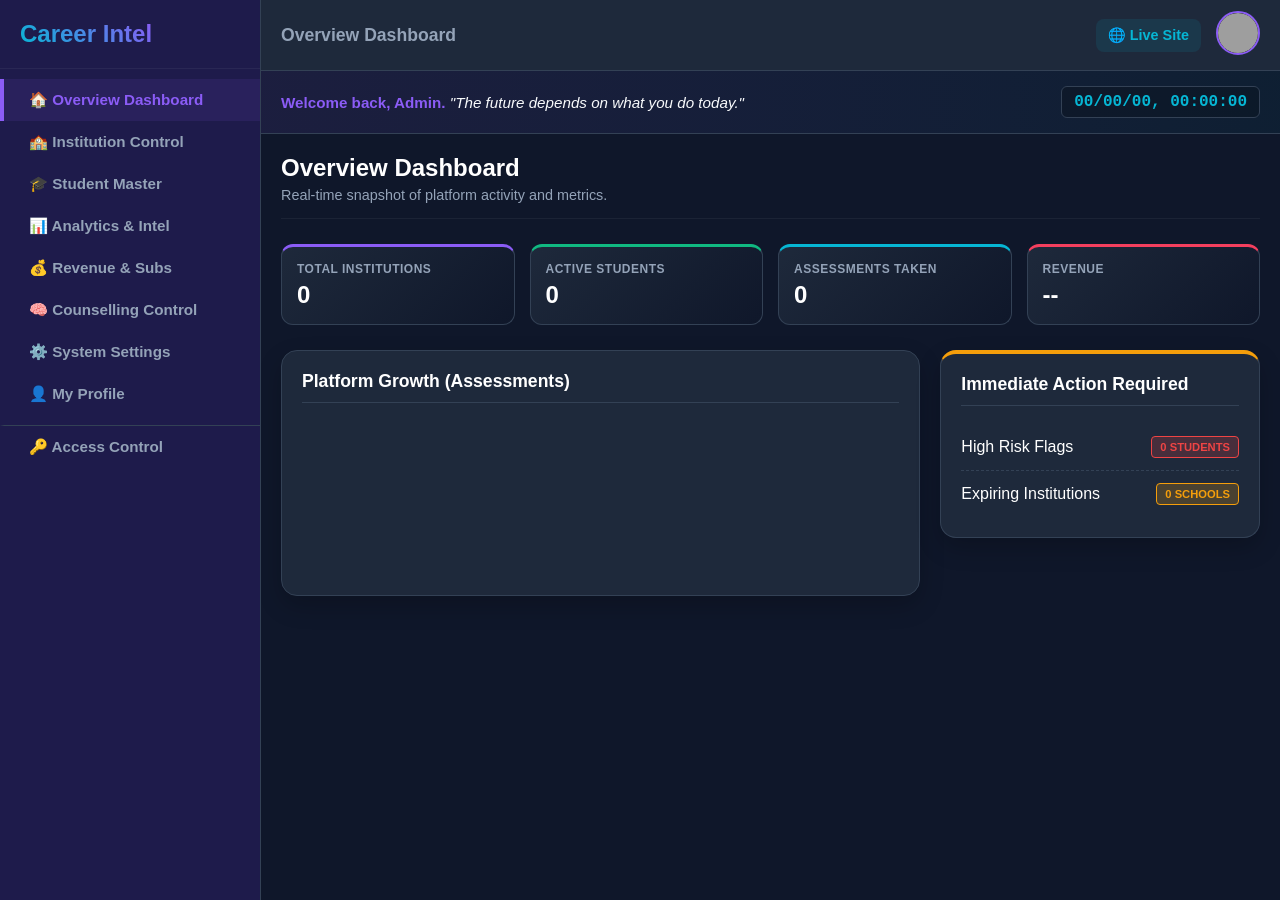
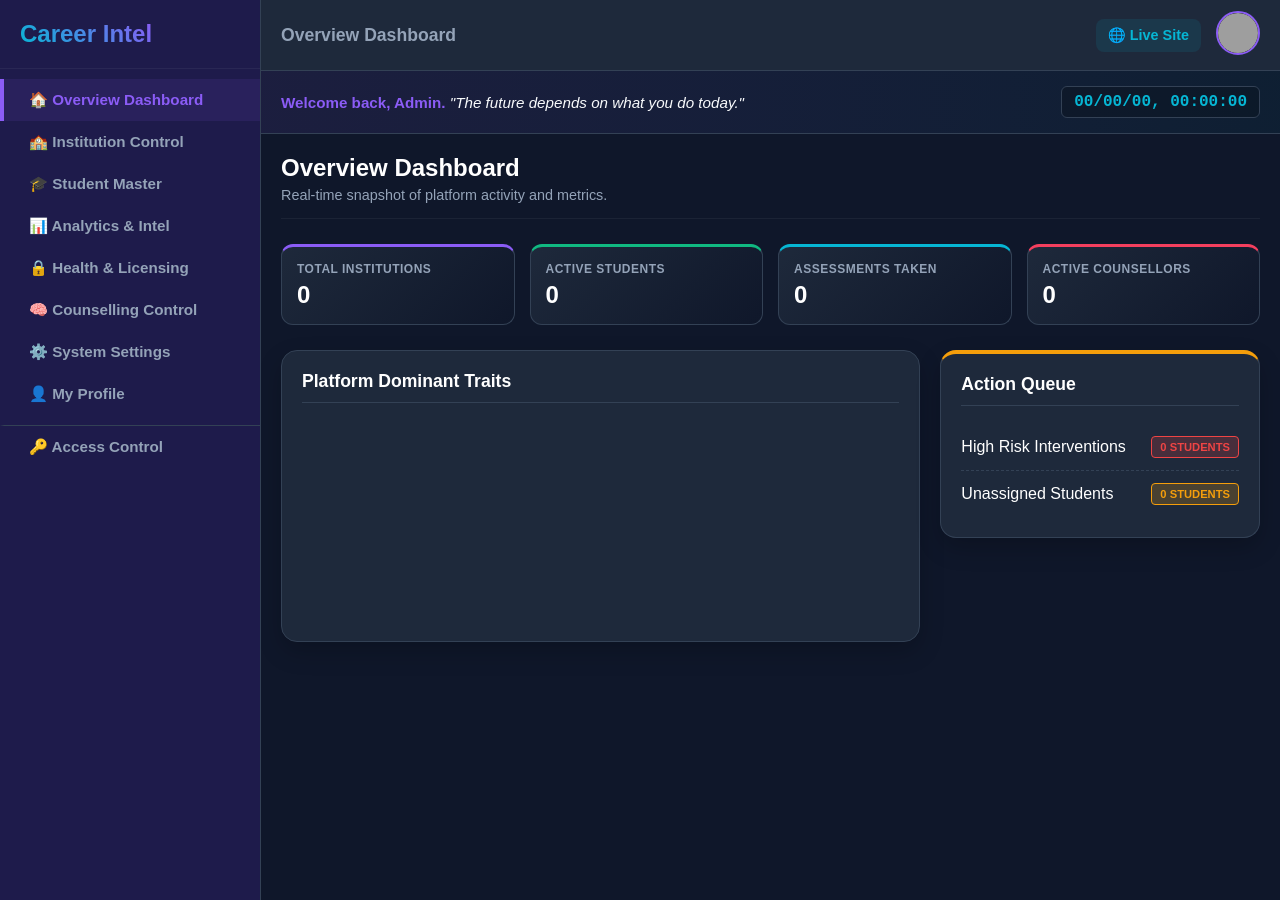
Before and after one commit to antoniovn96/vidyavantage.github.io, a Jekyll site: the page admin.html, which Jekyll copies as it is, in a window 1280 px wide. Built offline with Jekyll 4.4.1, drawn with Linux system fonts in a browser that asks for light colours; comment, search, counter and statistics services are not loaded; grey boxes are pictures that could not be loaded.

Commit message:
Update admin.html

```diff
--- a/admin.html
+++ b/admin.html
@@ -190,7 +190,7 @@
     <button class="nav-btn" onclick="switchTab('tab-institutions', this)">🏫 Institution Control</button>
     <button class="nav-btn" id="nav-btn-students" onclick="switchTab('tab-students', this)">🎓 Student Master</button>
     <button class="nav-btn" onclick="switchTab('tab-analytics', this)">📊 Analytics & Intel</button>
-    <button class="nav-btn" onclick="switchTab('tab-revenue', this)">💰 Revenue & Subs</button>
+    <button class="nav-btn" onclick="switchTab('tab-revenue', this)">🔒 Health & Licensing</button>
     <button class="nav-btn" onclick="switchTab('tab-counselling', this)">🧠 Counselling Control</button>
     <button class="nav-btn" onclick="switchTab('tab-settings', this)">⚙️ System Settings</button>
     <button class="nav-btn" onclick="switchTab('tab-profile', this)">👤 My Profile</button>
@@ -239,20 +239,20 @@
                 <div class="kpi-box" style="border-top: 3px solid var(--primary);"><h4>Total Institutions</h4><div class="val" id="kpiSchools">0</div></div>
                 <div class="kpi-box" style="border-top: 3px solid var(--success);"><h4>Active Students</h4><div class="val" id="kpiStudents">0</div></div>
                 <div class="kpi-box" style="border-top: 3px solid var(--secondary);"><h4>Assessments Taken</h4><div class="val" id="kpiAssessments">0</div></div>
-                <div class="kpi-box" style="border-top: 3px solid var(--accent);"><h4>Revenue</h4><div class="val">--</div></div>
+                <div class="kpi-box" style="border-top: 3px solid var(--accent);"><h4>Active Counsellors</h4><div class="val" id="kpiCounsellors">0</div></div>
             </div>
 
             <div class="grid-3col">
                 <div class="card">
-                    <h3>Platform Growth (Assessments)</h3>
-                    <canvas id="growthChart" height="150"></canvas>
+                    <h3>Platform Dominant Traits</h3>
+                    <div style="height: 200px; width: 100%;"><canvas id="growthChart"></canvas></div>
                 </div>
 
                 <div style="display:flex; flex-direction:column; gap:20px;">
                     <div class="card" style="margin-bottom:0; border-top: 4px solid var(--warning);">
-                        <h3>Immediate Action Required</h3>
-                        <div class="list-item"><span style="color:white;">High Risk Flags</span> <span class="badge badge-danger" id="kpiHighRisk">0 Students</span></div>
-                        <div class="list-item"><span style="color:white;">Expiring Institutions</span> <span class="badge badge-warn">0 Schools</span></div>
+                        <h3>Action Queue</h3>
+                        <div class="list-item"><span style="color:white;">High Risk Interventions</span> <span class="badge badge-danger" id="kpiHighRisk">0 Students</span></div>
+                        <div class="list-item"><span style="color:white;">Unassigned Students</span> <span class="badge badge-warn">0 Students</span></div>
                     </div>
                 </div>
             </div>
@@ -311,25 +311,25 @@
         </div>
 
         <div id="tab-analytics" class="tab-content">
-            <div class="header-bar"><h1>Analytics & Intelligence</h1><p>System-wide clinical patterns and engagement scores.</p></div>
+            <div class="header-bar"><h1>Analytics & Intelligence</h1><p>System-wide clinical patterns and engagement scores based on actual assessment data.</p></div>
             <div class="grid-2col">
                 <div class="card">
                     <h3>Top Career Interests (Platform Wide)</h3>
-                    <div style="text-align:center; padding: 30px; color:var(--text-muted);">Sufficient data required to generate platform-wide insights.</div>
+                    <div id="dynamicTopCareers"><div style="text-align:center; padding: 30px; color:var(--text-muted);">Sufficient data required to generate platform-wide insights.</div></div>
                 </div>
                 <div class="card">
                     <h3>Clinical & Stress Indicators</h3>
-                    <div style="text-align:center; padding: 30px; color:var(--text-muted);">Sufficient data required to generate clinical indicators.</div>
+                    <div id="dynamicClinicalStats"><div style="text-align:center; padding: 30px; color:var(--text-muted);">Sufficient data required to generate clinical indicators.</div></div>
                 </div>
             </div>
         </div>
 
         <div id="tab-revenue" class="tab-content">
-            <div class="header-bar"><h1>Revenue & Subscription Control</h1><p>Financial overview and plan management.</p></div>
+            <div class="header-bar"><h1>System Health & Licensing</h1><p>Overview of technical status and school capacities.</p></div>
             <div class="kpi-grid">
-                <div class="kpi-box"><h4>Monthly Recurring (MRR)</h4><div class="val">--</div></div>
-                <div class="kpi-box"><h4>Annual Projected</h4><div class="val">--</div></div>
-                <div class="kpi-box"><h4>Renewal Rate</h4><div class="val" style="color:var(--success);">--</div></div>
+                <div class="kpi-box"><h4>Active School Licenses</h4><div class="val" id="healthSchools">0</div></div>
+                <div class="kpi-box"><h4>Platform Uptime</h4><div class="val" style="color:var(--success);">99.9%</div></div>
+                <div class="kpi-box"><h4>System Status</h4><div class="val" style="color:var(--success); font-size:1.5rem;">Secure</div></div>
             </div>
         </div>
 
@@ -629,6 +630,10 @@
             let completedAssessments = 0;
             let highRiskCount = 0;
             let highRiskHtml = "";
+
+            // Analytics Containers
+            let careerFreq = {};
+            let traitFreq = { R:0, I:0, A:0, S:0, E:0, C:0 };
 
             tbody.innerHTML = "";
             window.globalStudentData = {};
@@ -644,8 +649,19 @@
                 const data = docSnap.data();
                 const schoolId = data.schoolId || 'GENERAL';
 
-                // Track total stats regardless of filter
-                if(data.assessmentCompleted) completedAssessments++;
+                // Track total stats & Analytics regardless of filter
+                if(data.assessmentCompleted && data.fullReport) {
+                    completedAssessments++;
+
+                    // Track Traits
+                    const dom = data.fullReport.dom;
+                    if(dom && traitFreq[dom] !== undefined) traitFreq[dom]++;
+
+                    // Track Careers
+                    const topCareer = data.fullReport.topCareers[0]?.name;
+                    if(topCareer) careerFreq[topCareer] = (careerFreq[topCareer] || 0) + 1;
+                }
+
                 if(data.psychIndex && data.psychIndex.riskCategory === 'High') {
                     highRiskCount++;
                     highRiskHtml += `<tr><td>${data.name}</td><td style="color:var(--danger); font-size: 0.85rem;">High Pressure / Low Resilience Detected</td><td><button class="btn btn-outline" style="padding:4px 8px; font-size:0.8rem;" onclick="openStudentModal('${docSnap.id}')">Review Dossier</button></td></tr>`;
@@ -680,6 +696,28 @@
             document.getElementById('kpiAssessments').innerText = completedAssessments;
             document.getElementById('kpiHighRisk').innerText = `${highRiskCount} Students`;
             document.getElementById('counsellingTableBody').innerHTML = highRiskHtml || "<tr><td colspan='3' style='text-align:center; color:var(--text-muted);'>No high-risk students detected.</td></tr>";
+
+            // Build Dynamic Analytics
+            if (completedAssessments > 0) {
+                // Top Careers
+                const sortedCareers = Object.entries(careerFreq).sort((a,b) => b[1] - a[1]).slice(0,4);
+                let analyticsHtml = '';
+                sortedCareers.forEach((c, index) => {
+                    const pct = Math.round((c[1] / completedAssessments) * 100);
+                    analyticsHtml += `<div class="list-item"><span>${index+1}. ${c[0]}</span> <span style="color:var(--primary); font-weight:bold;">${pct}%</span></div>`;
+                });
+                document.getElementById('dynamicTopCareers').innerHTML = analyticsHtml;
+
+                // Clinical Stats
+                const highRiskPct = Math.round((highRiskCount / Object.keys(window.globalStudentData).length) * 100) || 0;
+                document.getElementById('dynamicClinicalStats').innerHTML = `
+                    <div class="list-item"><span>Assessment Completion Rate</span> <span class="badge badge-success">${Math.round((completedAssessments / Object.keys(window.globalStudentData).length) * 100)}%</span></div>
+                    <div class="list-item"><span>High Risk / Intervention Required</span> <span style="color:var(--warning); font-weight:bold;">${highRiskPct}% of Users</span></div>
+                `;
+
+                // Update Chart
+                renderChart(traitFreq);
+            }
 
         } catch(e) { console.error(e); }
     }
@@ -727,8 +765,10 @@
         try {
             const snap = await getDocs(collection(db, "permissions"));
             tbody.innerHTML = snap.empty ? "<tr><td colspan='4' style='text-align:center;'>No access granted.</td></tr>" : "";
+            let counsellorCount = 0;
             snap.forEach(d => {
                 const data = d.data();
+                if(data.role === 'counsellor') counsellorCount++;
                 tbody.innerHTML += `<tr>
                     <td style="color:white;"><strong>${data.name || 'Unknown'}</strong><br><span style="color:var(--text-muted); font-size:0.8rem;">${data.email}</span></td>
                     <td><span class="badge badge-school">${data.role.replace('_', ' ')}</span></td>
@@ -753,14 +794,34 @@
         } catch(e) { console.error(e); }
     }
 
-    // --- CHART LOGIC ---
-    function renderChart() {
+    // --- DYNAMIC CHART LOGIC ---
+    function renderChart(traitFreq = {R:0, I:0, A:0, S:0, E:0, C:0}) {
         const ctx = document.getElementById('growthChart').getContext('2d');
-        // Future upgrade: Map this to actual timestamps from students
-        new Chart(ctx, { type: 'line', data: { labels: ['Week 1', 'Week 2', 'Week 3', 'Week 4'], datasets: [{ label: 'Assessments', data: [2, 5, 12, 18], borderColor: '#8b5cf6', backgroundColor: 'rgba(139, 92, 246, 0.2)', fill: true, tension: 0.4 }] }, options: { responsive: true, plugins: { legend: { display: false } }, scales: { y: { beginAtZero: true } } } });
+        if(chartInstance) chartInstance.destroy();
+
+        chartInstance = new Chart(ctx, {
+            type: 'bar',
+            data: {
+                labels: ['Realistic', 'Investigative', 'Artistic', 'Social', 'Enterprising', 'Conventional'],
+                datasets: [{
+                    label: 'Students',
+                    data: [traitFreq.R, traitFreq.I, traitFreq.A, traitFreq.S, traitFreq.E, traitFreq.C],
+                    backgroundColor: ['#ef4444', '#f59e0b', '#10b981', '#06b6d4', '#3b82f6', '#8b5cf6'],
+                    borderRadius: 4
+                }]
+            },
+            options: {
+                responsive: true, maintainAspectRatio: false,
+                plugins: { legend: { display: false } },
+                scales: {
+                    y: { beginAtZero: true, ticks: { color: '#64748b' }, grid: { color: 'rgba(255,255,255,0.05)' } },
+                    x: { ticks: { color: '#94a3b8' }, grid: { display: false } }
+                }
+            }
+        });
     }
 
-    loadProfile(); loadInstitutions(); loadAccessList(); setTimeout(renderChart, 500);
+    loadProfile(); loadInstitutions(); loadAccessList();
 </script>
 </body>
 </html>
```
Also changed, not shown: other parts of admin.html (+5 -3 lines).
